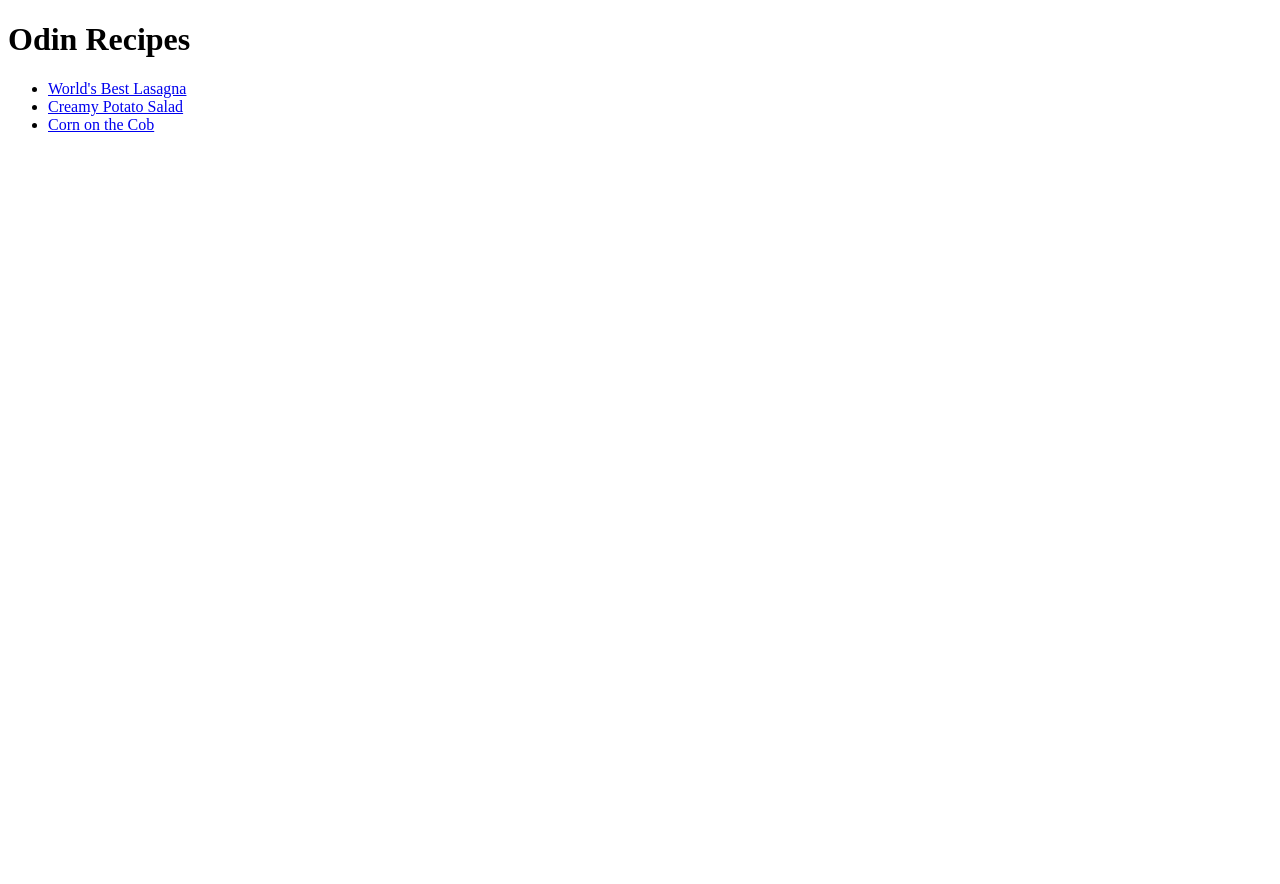
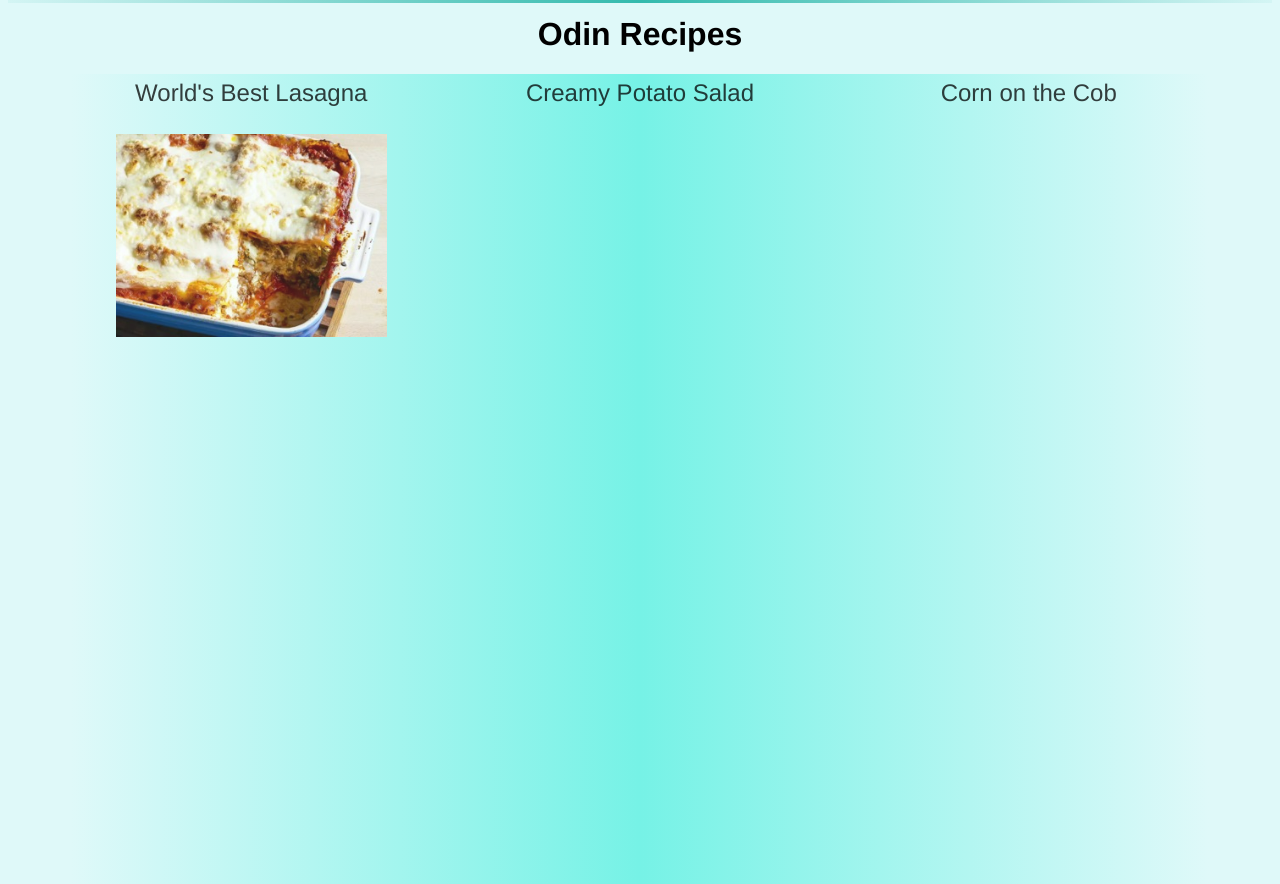
Before and after one commit to joaoviscaino/odin-recipes, a plain HTML site: page index.html in a window 1280 px wide. Before the commit the page ends 800 px from the top, so only its background shows below. Drawn offline with Linux system fonts and the light colour scheme.

Commit message:
Greatly modified index.html with layout CSS elements

```diff
--- a/index.html
+++ b/index.html
@@ -3,17 +3,27 @@
 <head>
     <meta charset="UTF-8">
     <meta name="viewport" content="width=device-width, initial-scale=1.0">
+    <link rel="stylesheet" href="style.css">
     <title>Document</title>
 </head>
 <body>
 
     <h1>Odin Recipes</h1>
 
-    <ul>
-        <li><a href="recipes/lasagna.html">World's Best Lasagna</a></li>
-        <li><a href="recipes/potato_salad.html">Creamy Potato Salad</a></li>
-        <li><a href="recipes/corn.html">Corn on the Cob</a></li>
-    </ul>
+    <div id="list-div">
+        <div class="recipe-list">
+            <div>
+                <a href="recipes/lasagna.html">World's Best Lasagna</a>
+                <img src="recipes/lasagna.jpeg">
+            </div>
+            <div>
+                <a href="recipes/potato_salad.html">Creamy Potato Salad</a>
+            </div>
+            <div>
+                <a href="recipes/corn.html">Corn on the Cob</a>
+            </div>
+        </div>
+    </div>
 
 </body>
 </html>
--- /dev/null
+++ b/style.css
@@ -0,0 +1,65 @@
+body {
+    background-color: #dff9f9;
+    font-family: Helvetica, sans-serif;
+    height: 100vh;
+}
+
+h1 {
+    max-width: 100%;
+    max-height: 5%;
+    padding-top: 1%;
+    margin-top: -0.7%;
+    @media (max-width: 768px) {
+        margin-top: -2%;
+    }
+    text-align: center;
+    border-top: solid 4px black;
+    border-image: linear-gradient(to right, #dff9f9 5%, #33baad 50%, #33baad 50%, #dff9f9 95%) 100;
+}
+
+#list-div {
+    background: linear-gradient(to right, #dff9f9 5%, #76f2e6 50%, #76f2e6 50%, #dff9f9 95%);
+    padding: 0px 10px 10px 10px;
+    height: 100%;
+}
+
+.recipe-list {
+    justify-content: space-evenly;
+    display: flex;
+    box-sizing: border-box;
+    margin: auto; /* center it */
+    height: 70%;
+    max-width: 100%;
+    padding: 10%, 0px, 0px, 0px;
+}
+
+.recipe-list div {
+    box-sizing: border-box;
+    padding: 5px;
+    text-align: center;
+    width: 25%;
+    height: 100%;
+}
+
+.recipe-list a {
+    display: inline-block;
+    height: 10%;
+    text-decoration: none;
+    color: black;
+    font-weight: 550;
+    opacity: 75%;
+    font-size: 3vh;
+}
+
+.recipe-list img {
+    height: auto;
+    max-width: 90%;
+    opacity: 0.9;
+}
+
+/*      Was useful before
+:hover.recipe-list li {
+    background-color:  rgb(17, 225, 225);
+    text-decoration: none;
+}
+    */
```
